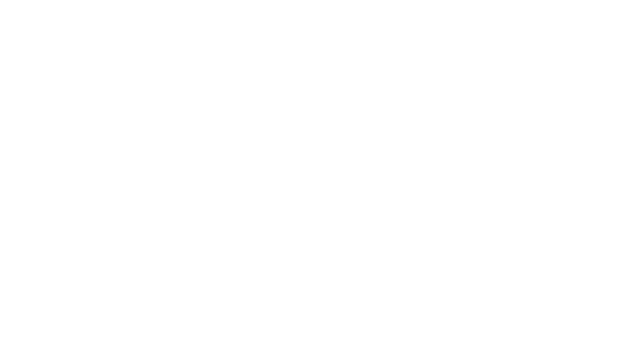
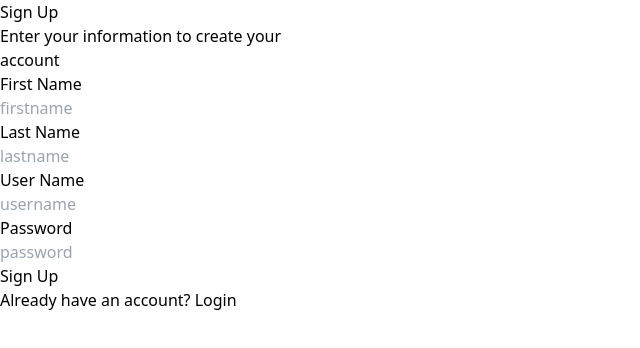
Before and after one commit to rohankenjale/PaymentsApp, a React (Vite) app in the folder frontend/: page / in a window 1280 px wide. Before the commit this address had no page. Shown: the top 348 px of the page, without its empty margins (0-640 px from the left). Built offline with nearby package versions, Linux system fonts and the light colour scheme.

Commit message:
changed home page to signup page

```diff
--- a/frontend/src/App.jsx
+++ b/frontend/src/App.jsx
@@ -13,6 +13,7 @@
     <>
       <BrowserRouter>
       <Routes>
+      <Route path='/' element={<SignUp/>}/>
         <Route path='/signup' element={<SignUp/>}/>
         <Route path='/signin' element={<SignIn/>}/>
         <Route path='/dashboard' element={<Dashboard/>}/>
```
